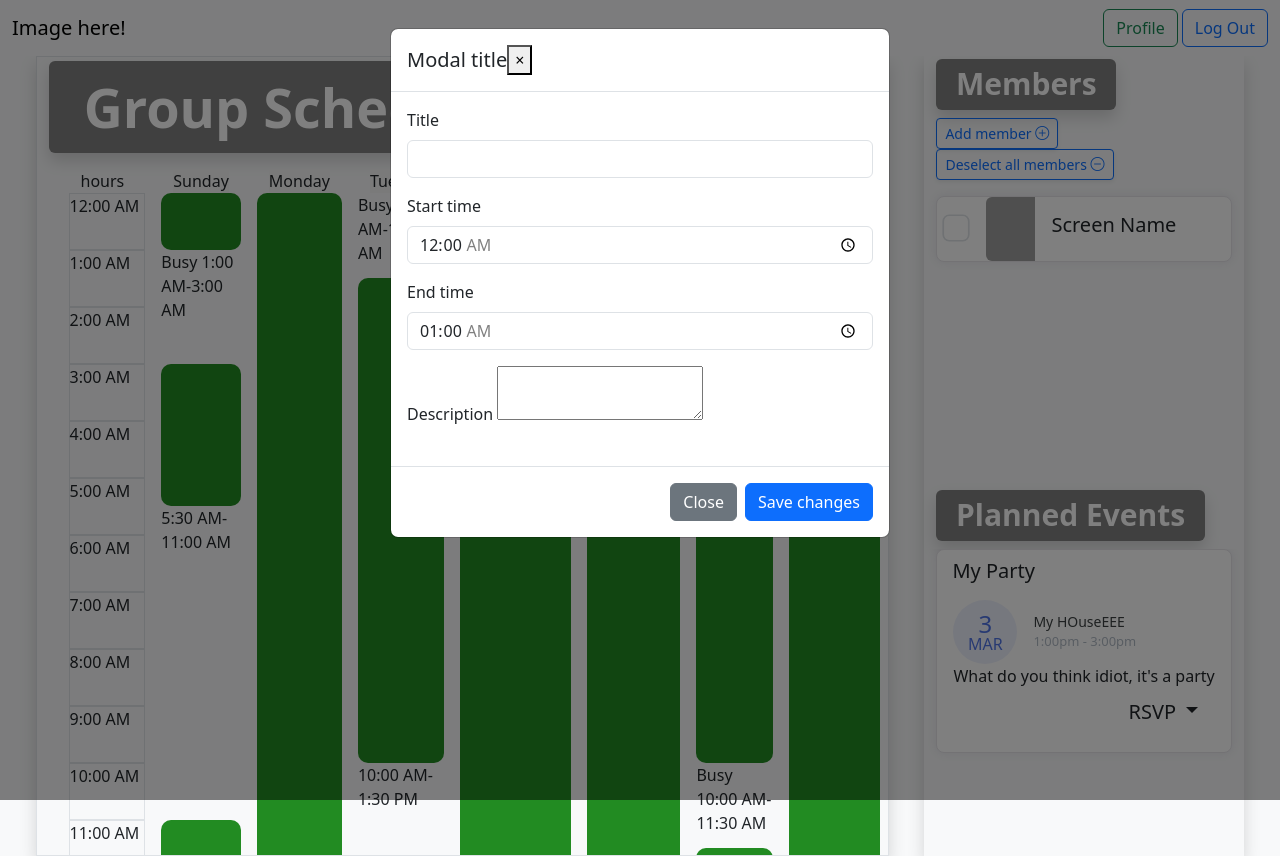
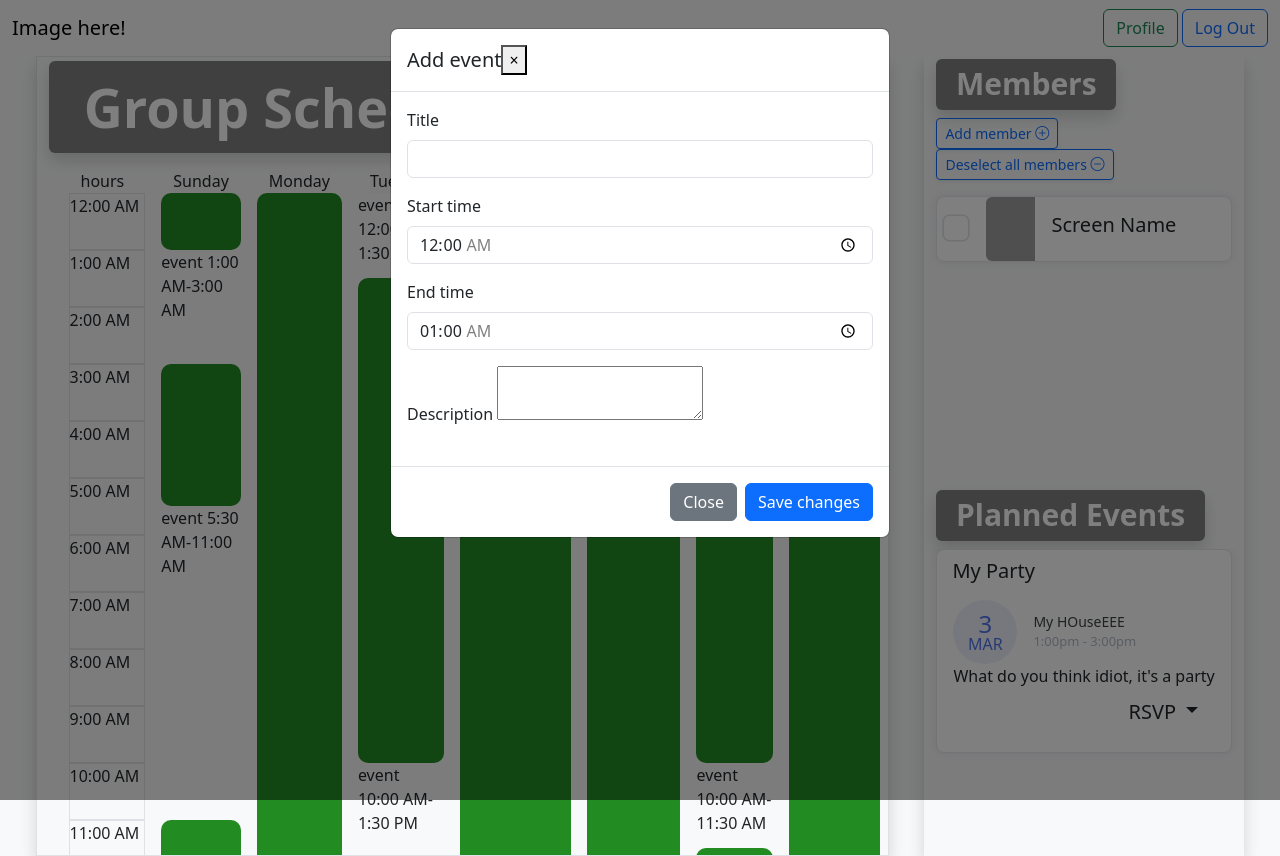
Before and after one commit to phcarlson/pal-cal, a website with bundled scripts: page individualgroup.html in a window 1280 px wide. Both pictures are taken after a click on the element 201 px from the left and 221 px from the top of the page. Built offline with nearby package versions, Linux system fonts and the light colour scheme; grey boxes are pictures that could not be loaded.

Commit message:
Display title for planned events

```diff
--- a/calendar.css
+++ b/calendar.css
@@ -6,6 +6,8 @@ div.calendar-block {
     padding: 0.5em;
     border-radius: 10px;
     cursor: pointer;
+    overflow: hidden;
+    text-overflow: ellipsis;
 }
 
 div.calendar-free {
--- a/calendar.js
+++ b/calendar.js
@@ -97,7 +97,7 @@ function renderEvents(events) {
                 const eventDuration = getDurationHours(event.startHour, event.startMinute, event.endHour, event.endMinute);
                 const eventStartTime = toTwelveHour(event.startHour, event.startMinute);
                 const eventEndTime = toTwelveHour(event.endHour, event.endMinute);
-                const label = `${eventStartTime}-${eventEndTime}`;
+                const label = `${event.title ? event.title : "event"} ${eventStartTime}-${eventEndTime}`;
                 renderEventBlock(event.startDay, eventDuration, event.type, label);
                 prevEventEndDay = event.endDay;
                 prevEventEndHour = event.endHour;
@@ -120,7 +120,7 @@ function renderEvents(events) {
                 const eventDuration = getDurationHours(event.startHour, event.startMinute, event.endHour, event.endMinute);
                 const eventStartTime = toTwelveHour(event.startHour, event.startMinute);
                 const eventEndTime = toTwelveHour(event.endHour, event.endMinute);
-                const label = `Busy ${eventStartTime}-${eventEndTime}`;
+                const label = `${event.title ? event.title : "event"} ${eventStartTime}-${eventEndTime}`;
                 renderEventBlock(event.startDay, eventDuration, event.type, label);
                 prevEventEndDay = event.endDay;
                 prevEventEndHour = event.endHour;
@@ -212,7 +212,7 @@ function consolidateEvents(events) {
 }
 
 let plannedEvents = [
-    {startDay: 2, startHour: 13, startMinute: 30, endDay: 2, endHour: 16, endMinute:  0}
+    {startDay: 2, startHour: 13, startMinute: 30, endDay: 2, endHour: 16, endMinute: 0, title: "this is a planned event with a long title"}
 ]
 
 function addPlannedEvent(event) {
--- a/individualgroup.html
+++ b/individualgroup.html
@@ -26,7 +26,7 @@
         <div class="modal-dialog" role="document">
             <div class="modal-content">
                 <div class="modal-header">
-                    <h5 class="modal-title" id="modal-new-planned-event-label">Modal title</h5>
+                    <h5 class="modal-title" id="modal-new-planned-event-label">Add event</h5>
                     <button type="button" class="close" data-dismiss="modal" aria-label="Close">
                         <span aria-hidden="true">&times;</span>
                     </button>
```
